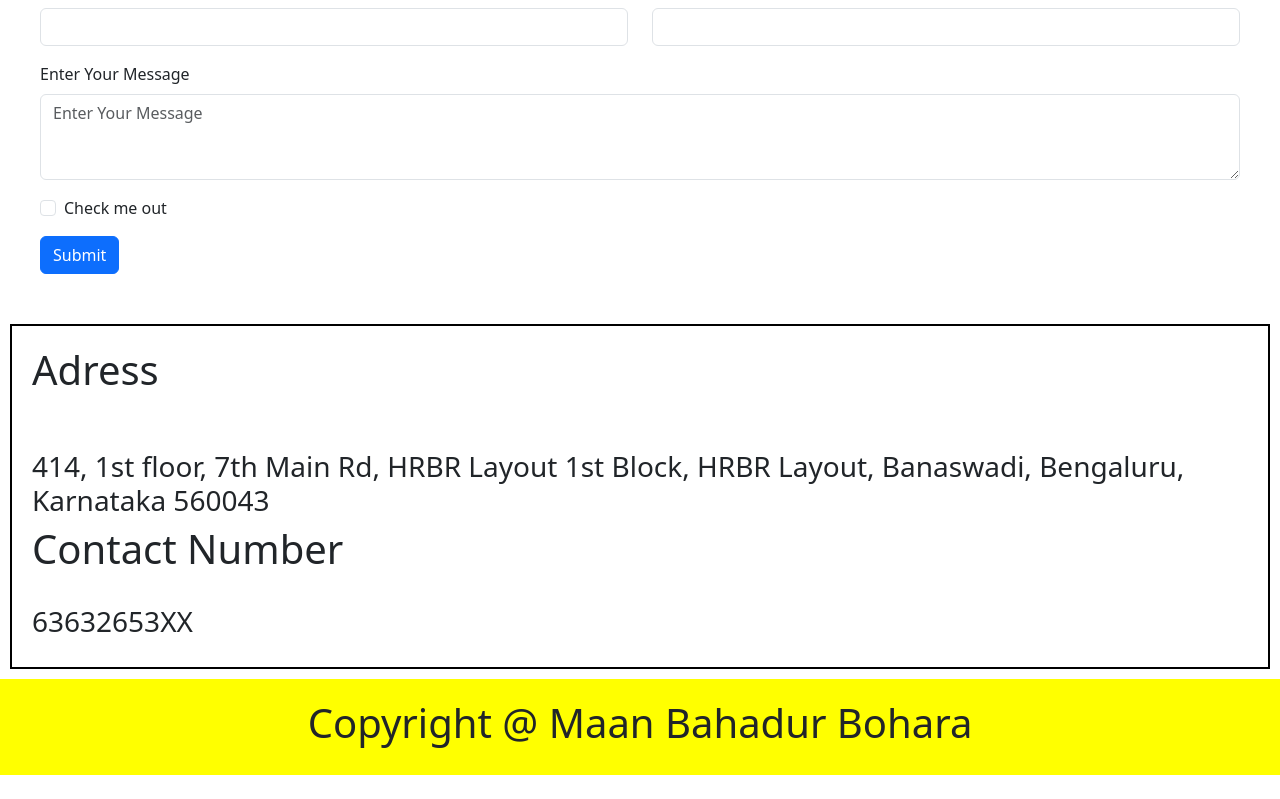
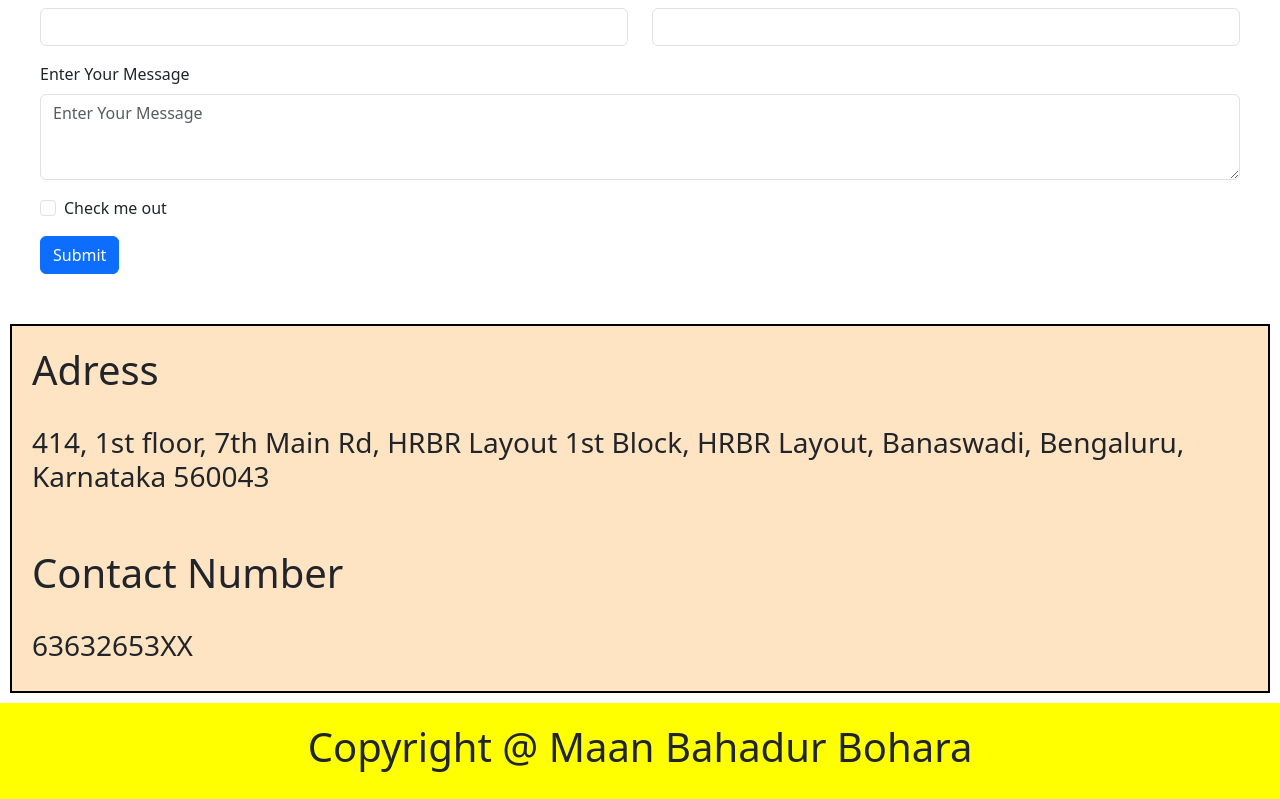
Before and after one commit to kraftifyweb/maanbahadur, a React (Create React App) app: page /contact in a window 1280 px wide. Shown: the part 484-1283 px from the top of the page. Before the commit the page ends 1259 px from the top, so only its background shows below. Built offline with nearby package versions, Linux system fonts and the light colour scheme.

Commit message:
4 contact updates

```diff
--- a/src/Comp/Contact/Contact.jsx
+++ b/src/Comp/Contact/Contact.jsx
@@ -48,9 +48,9 @@ function Contact() {
     </Form>
     <div className="con1">
       <h1>Adress</h1>
-      <br></br><br></br>
+      <br></br>
       <h3> 414, 1st floor, 7th Main Rd, HRBR Layout 1st Block, HRBR Layout, Banaswadi, Bengaluru, Karnataka 560043</h3>
-      <h1> Contact Number</h1> <br></br>
+      <br></br><br></br><h1> Contact Number</h1> <br></br>
       <h3>63632653XX</h3>
     </div>
     </>
--- a/src/Comp/Contact/form.css
+++ b/src/Comp/Contact/form.css
@@ -5,4 +5,5 @@
     margin: 10px;
     padding : 20px;
     border: 2px solid black;
+    background-color: bisque;
 }
```
